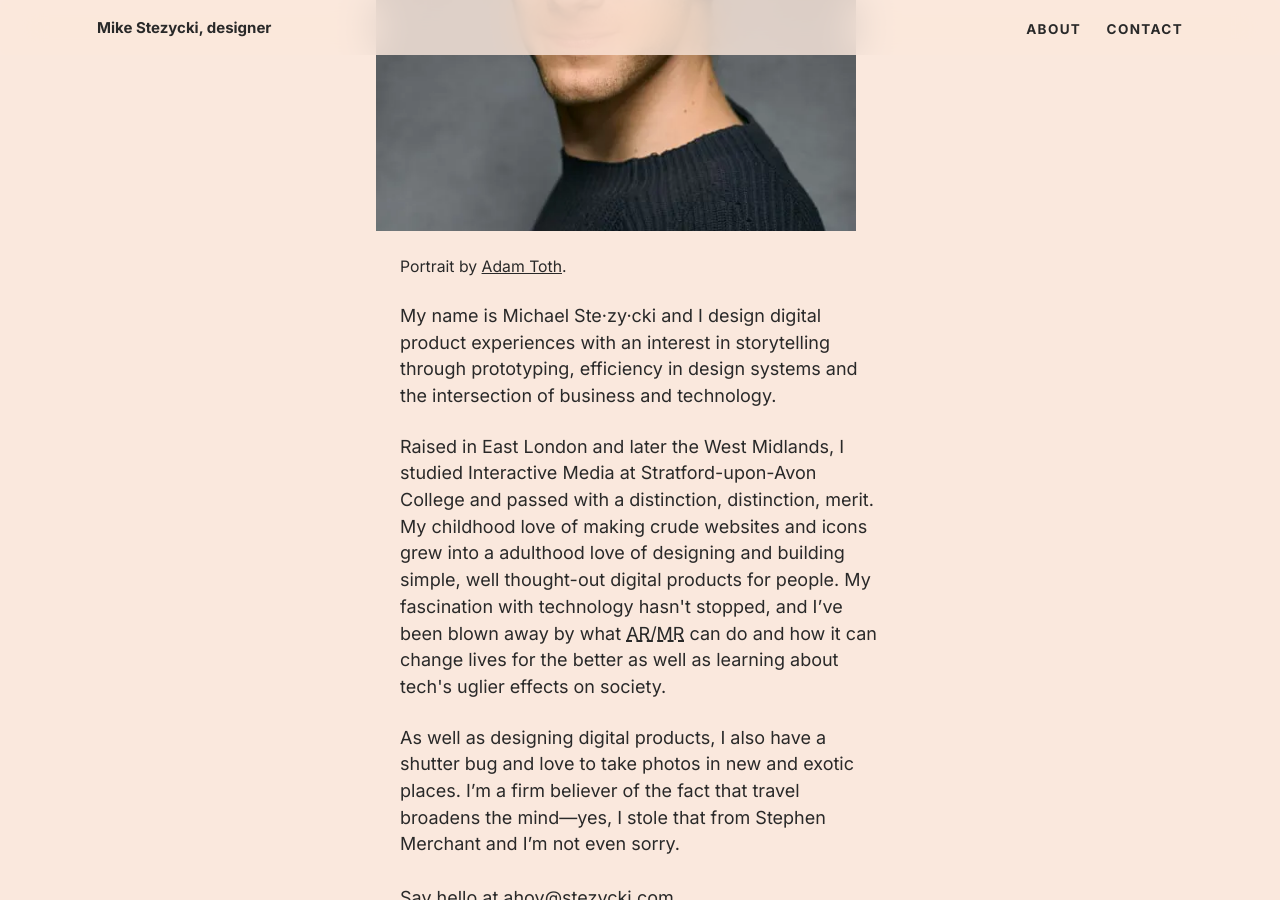
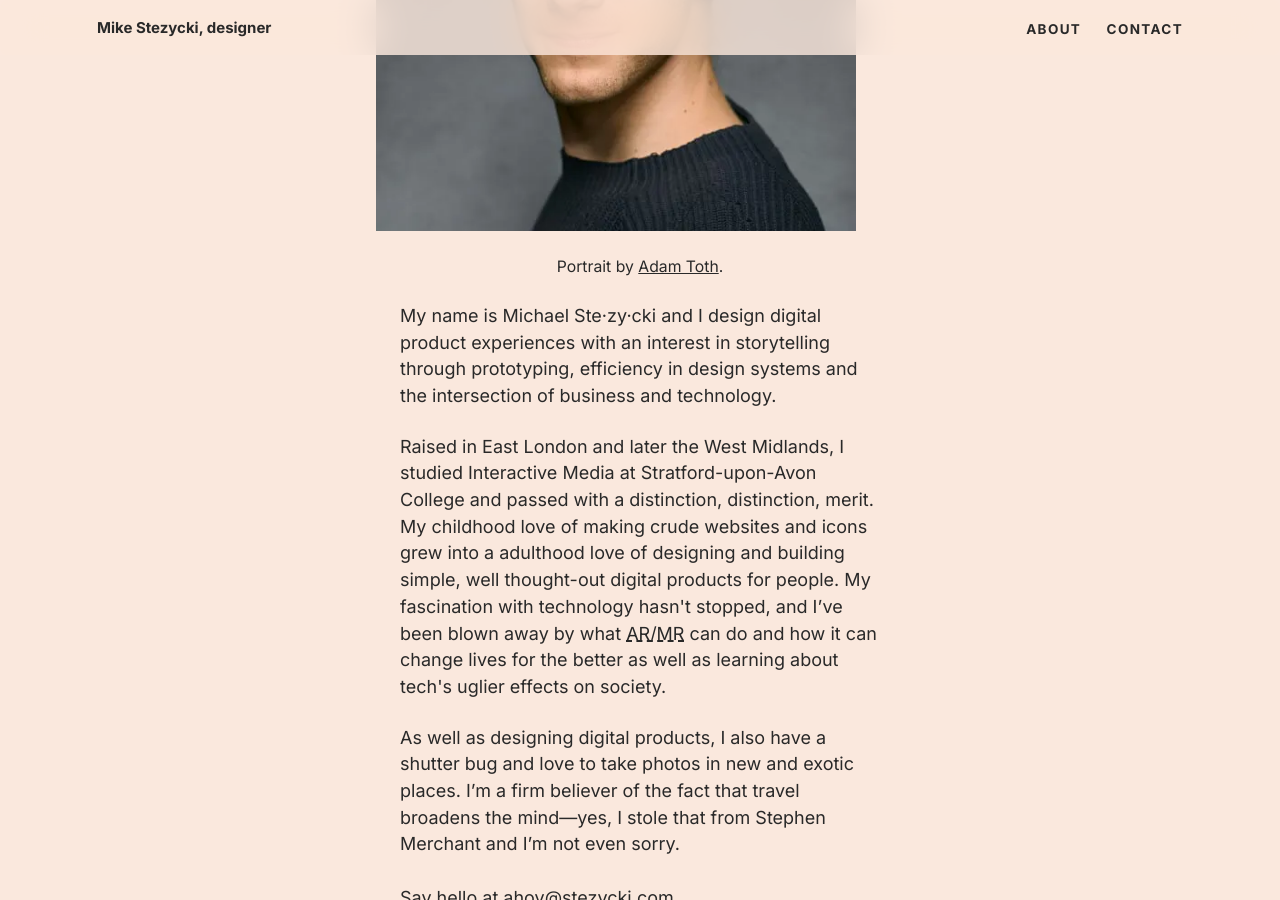
Before and after one commit to mr-stezz/mr-stezz.github.io, a Jekyll site: the page built from about.md, in a window 1280 px wide and 900 px high, scrolled down 449 px. Built offline with Jekyll 4.4.1, drawn with Linux system fonts in a browser that asks for light colours.

Commit message:
Center image captions

```diff
--- a/_includes/_section.workstation.html
+++ b/_includes/_section.workstation.html
@@ -20,7 +20,7 @@
 		width="1086"
 		height="724">
 	</picture>
-	<figcaption class="text-col u--m-bottom--huge">I'm always tinkering with my desk setup, but I think I’ve settled on this setup for a while. My iPhone is used as a webcam with the fantastic <a href="https://reincubate.com/camo/" alt="Use your phone as a webcam to look amazing on video calls.">Camo app from Reincubate</a>.</figcaption>
+	<figcaption class="text-col t--center u--m-bottom--huge">I'm always tinkering with my desk setup, but I think I’ve settled on this setup for a while. My iPhone is used as a webcam with the fantastic <a href="https://reincubate.com/camo/" alt="Use your phone as a webcam to look amazing on video calls.">Camo app from Reincubate</a>.</figcaption>
 	<picture>
 	  <source
 		type="image/webp"
@@ -36,7 +36,7 @@
 		width="1086"
 		height="611">
 	</picture>
-	<figcaption class="text-col u--m-bottom--huge">I prefer to keep my desktop free from files and folders, I hide my dock and only keep open applications in it. I also use <a href="https://www.macbartender.com" title="Take control of your menu bar.">Bartender</a> to keep the right side of my menubar clean and focused.</figcaption>
+	<figcaption class="text-col t--center u--m-bottom--huge">I prefer to keep my desktop free from files and folders, I hide my dock and only keep open applications in it. I also use <a href="https://www.macbartender.com" title="Take control of your menu bar.">Bartender</a> to keep the right side of my menubar clean and focused.</figcaption>
 	<picture>
 	  <source
 		type="image/webp"
@@ -56,6 +56,6 @@
 		width="375"
 		height="812">
 	</picture>
-	<figcaption class="text-col u--m-bottom--huge">Much like my desktop, my phone usually remains simple and distraction free. I keep dopaminergic apps hidden away in the app drawer. Out of sight, out of mind.</figcaption>
+	<figcaption class="text-col t--center u--m-bottom--huge">Much like my desktop, my phone usually remains simple and distraction free. I keep dopaminergic apps hidden away in the app drawer. Out of sight, out of mind.</figcaption>
   </figure>
 </section>
--- a/about.md
+++ b/about.md
@@ -24,7 +24,7 @@ group: "navigation"
         width="480"
         height="480">
     </picture>
-    <figcaption>Portrait by <a href="https://tadam.co.uk" title="Headshots from London based Photographer, Adam Toth.">Adam Toth</a>.</figcaption>
+    <figcaption class="t--center">Portrait by <a href="https://tadam.co.uk" title="Headshots from London based Photographer, Adam Toth.">Adam Toth</a>.</figcaption>
   </figure>
   <p>
     My name is Michael <dfn title="[ste-zee-key]">Ste&middot;zy&middot;cki</dfn> and I design digital product experiences with an interest in storytelling through prototyping, efficiency in design systems and the intersection of business and technology.
```
